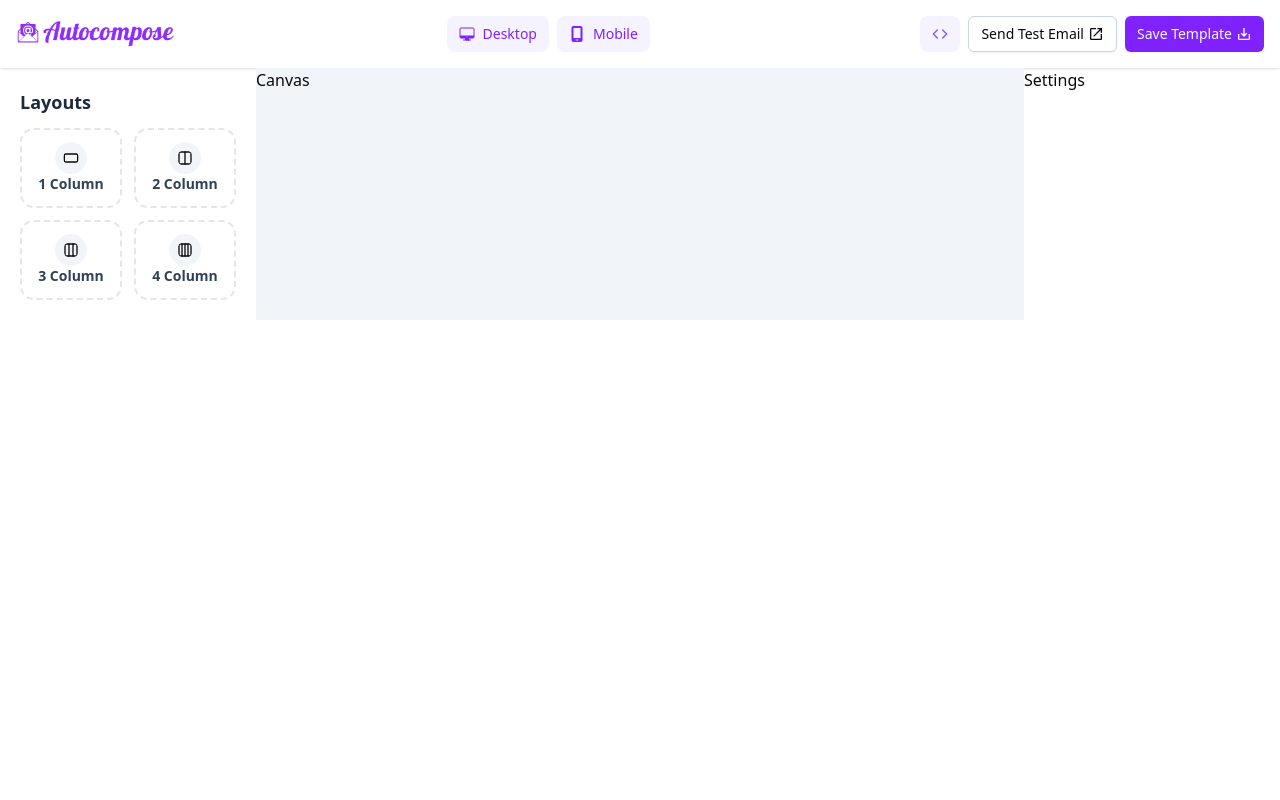
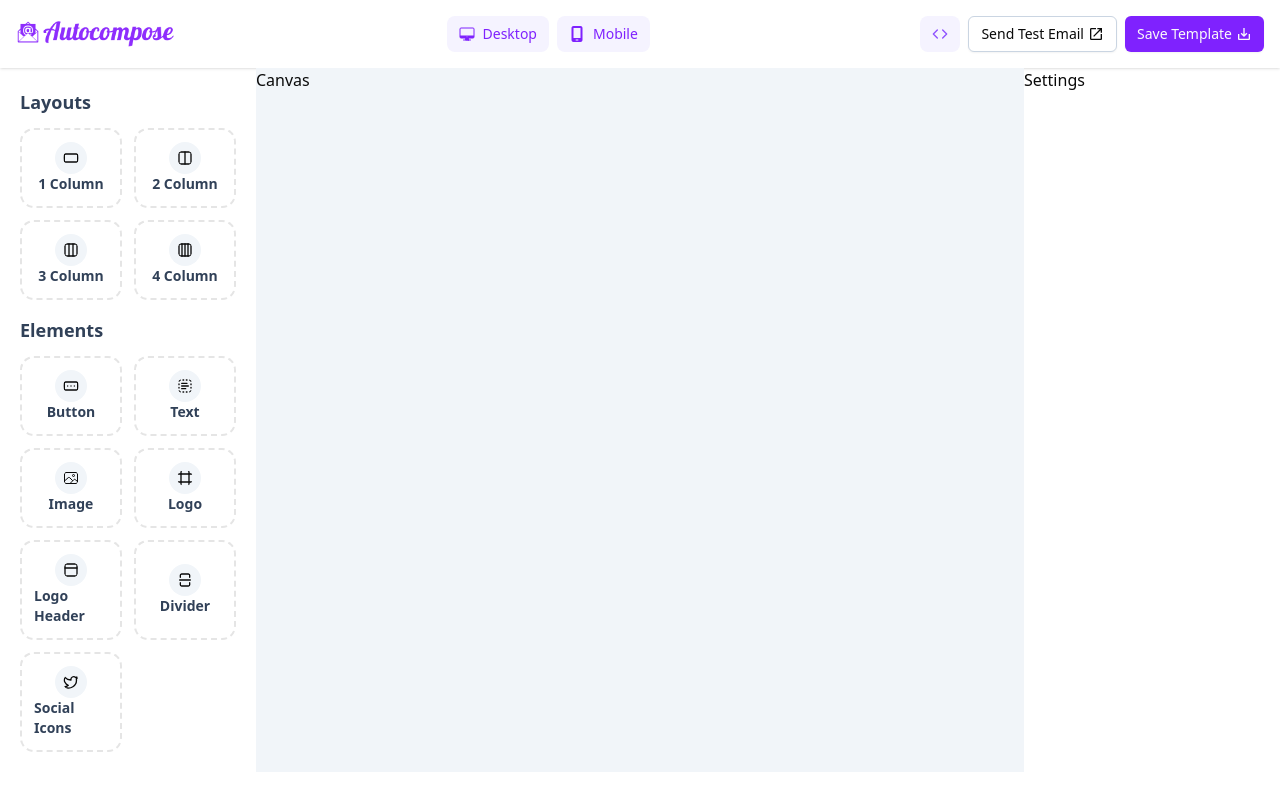
Before and after one commit to utsavpatel562/AutoCompose, a Next.js app: page /editor/1 in a window 1280 px wide. Built offline with nearby package versions, Linux system fonts and the light colour scheme; no server answers.

Commit message:
latest update

```diff
--- /dev/null
+++ b/Data/ElementList.jsx
@@ -0,0 +1,179 @@
+import {
+  Columns2,
+  Facebook,
+  Frame,
+  Framer,
+  Image,
+  Link2,
+  PanelTop,
+  Projector,
+  RectangleEllipsis,
+  SquareSplitVertical,
+  Text,
+  TextSelectionIcon,
+  Twitter,
+} from "lucide-react";
+import { LuTextSelect } from "react-icons/lu";
+import { IoImageOutline } from "react-icons/io5";
+export default [
+  {
+    icon: RectangleEllipsis,
+    label: "Button",
+    type: "Button",
+    content: "Sample Button",
+    url: "#",
+    style: {
+      textAlign: "center",
+      backgroundColor: "#007bff",
+      color: "#ffffff",
+      padding: "10px",
+      width: "auto",
+      fontSize: "16px",
+      borderRadius: "0px",
+      fontWeight: "normal",
+      objectFit: "contain",
+    },
+    outerStyle: {
+      display: "flex",
+      justifyContent: "center",
+      alignItems: "center",
+      width: "100%",
+    },
+  },
+  {
+    icon: LuTextSelect,
+    type: "Text",
+    label: "Text",
+    textarea: "Sample Text",
+    style: {
+      backgroundColor: "#fff",
+      color: "#000000",
+      padding: "10px",
+      textAlign: "center",
+      fontSize: "22px",
+      fontWeight: "normal",
+      textTransform: "uppercase", //lowercase , capitilized
+    },
+    outerStyle: {
+      backgroundColor: "#fff",
+      width: "100%",
+    },
+  },
+  {
+    icon: IoImageOutline,
+    type: "Image",
+    label: "Image",
+    imageUrl: "/logo.png",
+    alt: "Image",
+    url: "#",
+    style: {
+      backgroundColor: "#ffffff",
+      padding: "10px",
+      height: "50%",
+      width: "70%",
+      margin: "0px",
+      borderRadius: "0px",
+    },
+    outerStyle: {
+      display: "flex",
+      width: "100%",
+      justifyContent: "center",
+      alignItems: "center",
+      backgroundColor: "#fff",
+    },
+  },
+  {
+    icon: Frame,
+    type: "Logo",
+    label: "Logo",
+    imageUrl: "/logo.svg",
+    alt: "logo",
+    url: "#",
+    style: {
+      backgroundColor: "#ffffff",
+      padding: "10px",
+      height: "30%",
+      width: "30%",
+    },
+    outerStyle: {
+      display: "flex",
+      justifyContent: "center",
+      alignItems: "center",
+      backgroundColor: "#fff",
+      width: "100%",
+    },
+  },
+  {
+    icon: PanelTop,
+    type: "LogoHeader",
+    label: "Logo Header",
+    imageUrl: "/logo.svg",
+    alt: "logo",
+    url: "#",
+    style: {
+      backgroundColor: "#ffffff",
+      padding: "10px",
+      height: "40%",
+      width: "40%",
+    },
+    outerStyle: {
+      display: "flex",
+      justifyContent: "left",
+      alignItems: "center",
+      backgroundColor: "#fff",
+      width: "100%",
+    },
+  },
+  {
+    icon: SquareSplitVertical,
+    type: "Divider",
+    label: "Divider",
+    content: "",
+    style: {
+      color: "#000000",
+      padding: "10px",
+      width: "100%",
+    },
+  },
+  {
+    type: "SocialIcons",
+    icon: Twitter,
+    label: "Social Icons",
+    socialIcons: [
+      {
+        icon: "https://cdn-icons-png.flaticon.com/128/2111/2111463.png",
+        url: "",
+      },
+      {
+        icon: "https://cdn-icons-png.flaticon.com/128/5968/5968852.png",
+        url: "",
+      },
+      {
+        icon: "https://cdn-icons-png.flaticon.com/128/5968/5968756.png",
+        url: "",
+      },
+    ],
+    options: [
+      {
+        icon: "https://cdn-icons-png.flaticon.com/128/2111/2111463.png",
+        url: "",
+      },
+      {
+        icon: "https://cdn-icons-png.flaticon.com/128/5968/5968852.png",
+        url: "",
+      },
+      {
+        icon: "https://cdn-icons-png.flaticon.com/128/5968/5968756.png",
+        url: "",
+      },
+    ],
+    style: {
+      width: 40,
+      height: 40,
+    },
+    outerStyle: {
+      display: "flex",
+      gap: 15,
+    },
+  },
+];
--- a/components/ui/ElementSideBar.jsx
+++ b/components/ui/ElementSideBar.jsx
@@ -1,15 +1,22 @@
 import Layout from "@/Data/Layout";
 import React from "react";
 import ElementLayoutCard from "./ElementLayoutCard";
+import ElementList from "@/Data/ElementList";
 
 function ElementSideBar() {
   return (
     <>
       <div className="p-5">
-        <h2 className="font-bold text-lg text-slate-800">Layouts</h2>
+        <h2 className="font-bold text-lg text-slate-700">Layouts</h2>
         <div className="grid grid-cols-3 md:grid-cols-2 gap-3 mt-3">
           {Layout.map((layout, index) => (
             <ElementLayoutCard layout={layout} key={index} />
+          ))}
+        </div>
+        <h2 className="font-bold text-lg text-slate-700 mt-4">Elements</h2>
+        <div className="grid grid-cols-3 md:grid-cols-2 gap-3 mt-3">
+          {ElementList.map((element, index) => (
+            <ElementLayoutCard layout={element} key={index} />
           ))}
         </div>
       </div>
```
